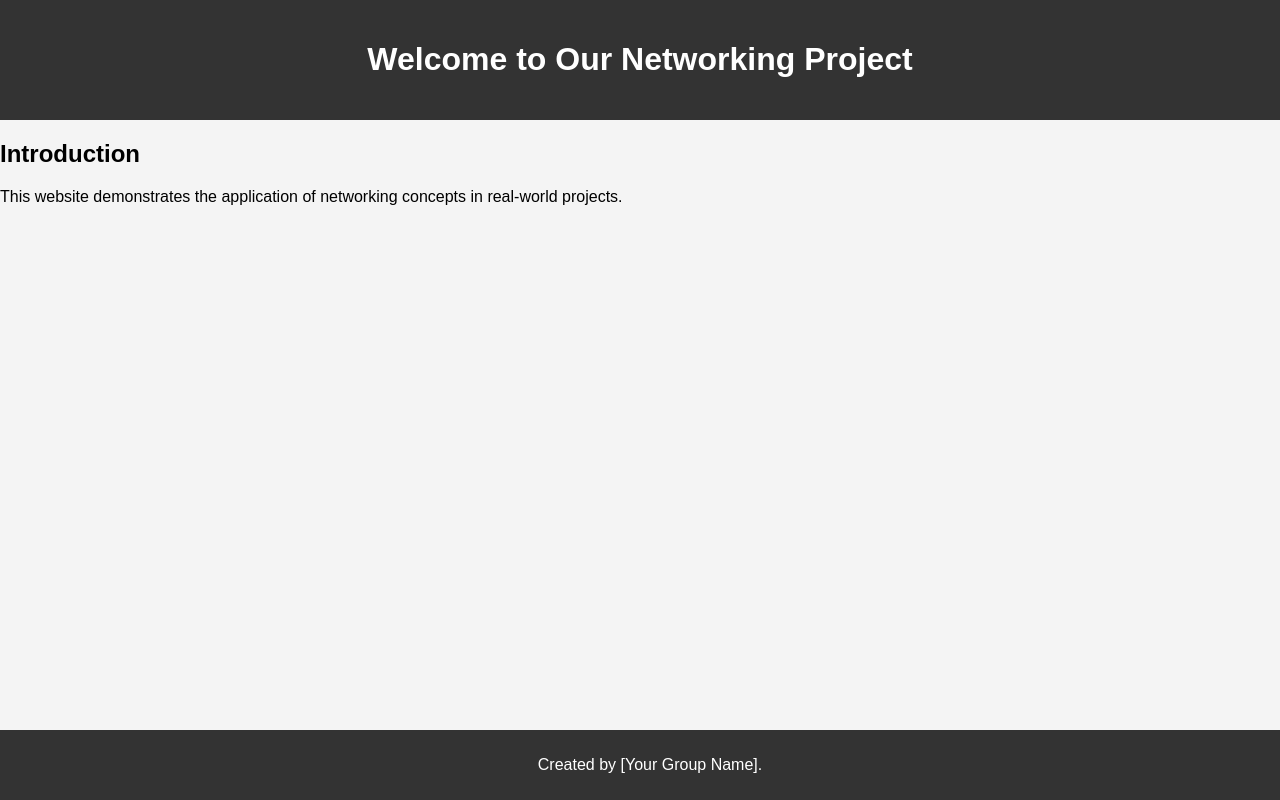
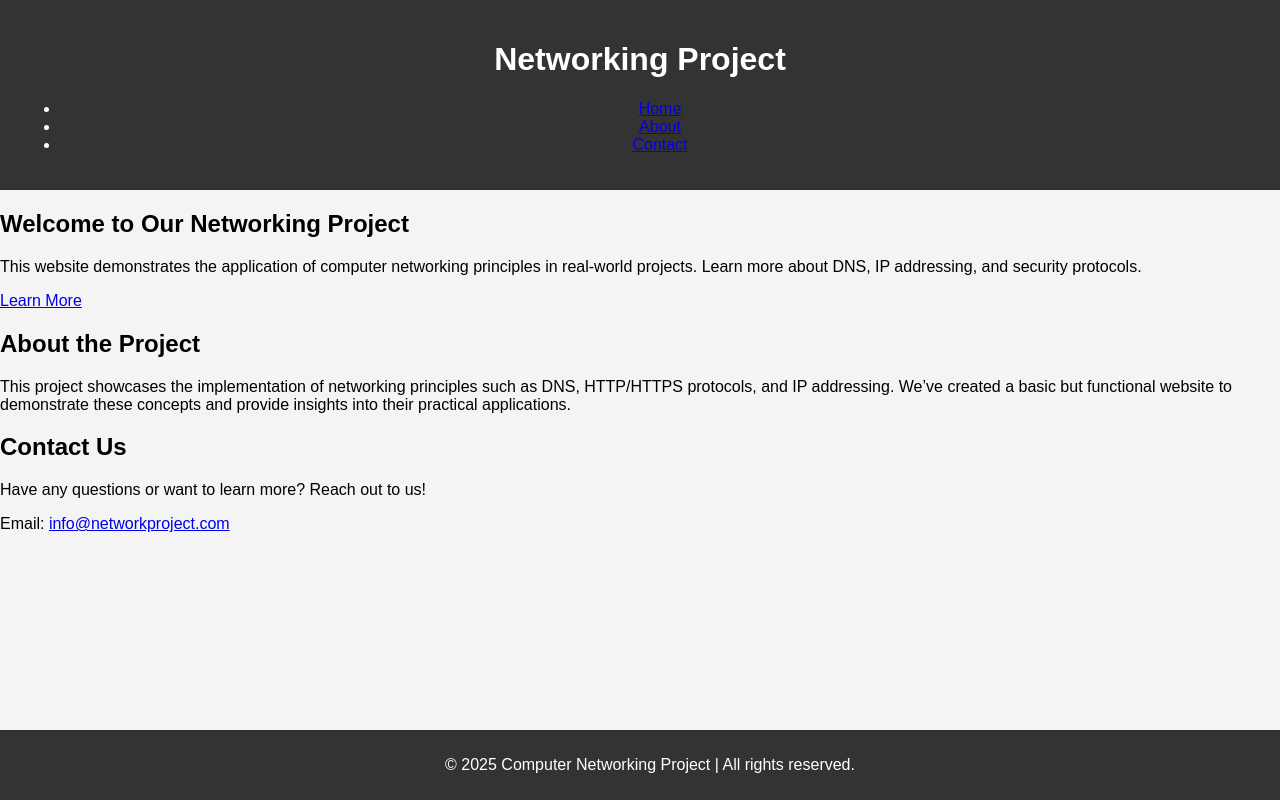
Before and after one commit to Meskerem15/computer_network_project1, a plain HTML site: page index.html in a window 1280 px wide. Drawn offline with Linux system fonts and the light colour scheme.

Commit message:
Update index.html

```diff
--- a/index.html
+++ b/index.html
@@ -5,17 +5,49 @@
     <meta name="viewport" content="width=device-width, initial-scale=1.0">
     <title>Computer Networking Project</title>
     <link rel="stylesheet" href="style.css">
+    <link href="https://fonts.googleapis.com/css2?family=Poppins:wght@300;400;600&display=swap" rel="stylesheet">
 </head>
 <body>
     <header>
-        <h1>Welcome to Our Networking Project</h1>
+        <div class="container">
+            <h1>Networking Project</h1>
+            <nav>
+                <ul>
+                    <li><a href="#home">Home</a></li>
+                    <li><a href="#about">About</a></li>
+                    <li><a href="#contact">Contact</a></li>
+                </ul>
+            </nav>
+        </div>
     </header>
-    <section>
-        <h2>Introduction</h2>
-        <p>This website demonstrates the application of networking concepts in real-world projects.</p>
+
+    <section id="home" class="hero">
+        <div class="container">
+            <h2>Welcome to Our Networking Project</h2>
+            <p>This website demonstrates the application of computer networking principles in real-world projects. Learn more about DNS, IP addressing, and security protocols.</p>
+            <a href="#about" class="btn">Learn More</a>
+        </div>
     </section>
+
+    <section id="about" class="about">
+        <div class="container">
+            <h2>About the Project</h2>
+            <p>This project showcases the implementation of networking principles such as DNS, HTTP/HTTPS protocols, and IP addressing. We’ve created a basic but functional website to demonstrate these concepts and provide insights into their practical applications.</p>
+        </div>
+    </section>
+
+    <section id="contact" class="contact">
+        <div class="container">
+            <h2>Contact Us</h2>
+            <p>Have any questions or want to learn more? Reach out to us!</p>
+            <p>Email: <a href="mailto:info@networkproject.com">info@networkproject.com</a></p>
+        </div>
+    </section>
+
     <footer>
-        <p>Created by [Your Group Name].</p>
+        <div class="container">
+            <p>&copy; 2025 Computer Networking Project | All rights reserved.</p>
+        </div>
     </footer>
 </body>
 </html>
```
